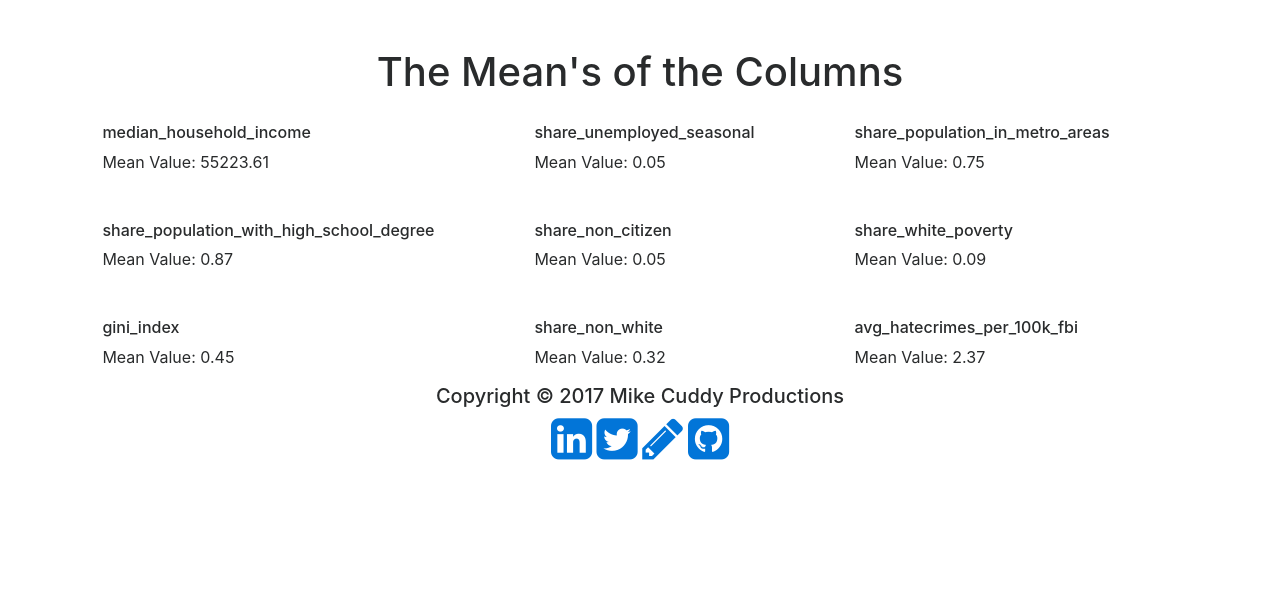
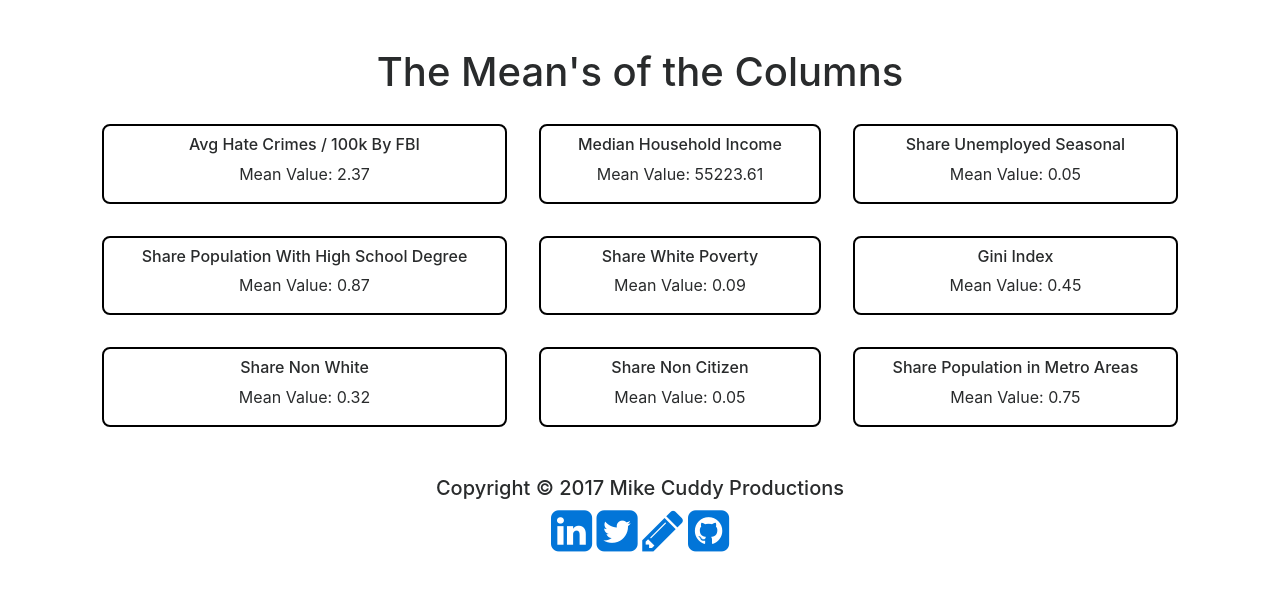
Before and after one commit to ravenusmc/hate_crimes, a Flask app: page /data in a window 1280 px wide. Shown: the part 56-647 px from the top of the page. Run offline with Flask 2, Linux system fonts and the light colour scheme; the visitor is signed in with stand-in values (Sample User, id 1); parts of the project's set-up code (start-up, migrations or seed data) failed here and were passed over; some libraries are stand-ins or nearby versions.

Commit message:
displaying mean data

```diff
--- a/data.py
+++ b/data.py
@@ -25,19 +25,27 @@ class Data():
         column_names = ['median_household_income', 'share_unemployed_seasonal','share_population_in_metro_areas',
         'share_population_with_high_school_degree','share_non_citizen','share_white_poverty','gini_index',
         'share_non_white', 'avg_hatecrimes_per_100k_fbi' ]
+        #To display nice names on the data.html page, I have this list with the strings formatted the
+        #way that I want.
+        fixed_column_names = ['Median Household Income', 'Share Unemployed Seasonal','Share Population in Metro Areas',
+        'Share Population With High School Degree','Share Non Citizen','Share White Poverty','Gini Index',
+        'Share Non White', 'Avg Hate Crimes / 100k By FBI' ]
+        #This is the dictionary that will hold all of the data
         mean_dict = {}
-        mean_list = []
-        number = ['one', 'two', 'three', 'four', 'five', 'six', 'seven', 'eight', 'nine']
-        for name in column_names:
+        #A count for the below while loop
+        count = 0
+        #This while loop will loop through the mean for each column and pair it up with the column
+        #name.
+        while count < len(column_names):
             # Here I am getting the mean for each column as I loop through it
-            data = self.data[name].mean()
-
+            data = self.data[column_names[count]].mean()
             # Formatting the values for only two decimal places
             data = format(data, '5.2f')
             # Placing the column name, the key and its corresponding value, into the dict.
-            mean_dict[name] = data
-            # mean_dict[num] = number
-            # mean_list.append(mean_dict[name] = data, mean_dict[number[count]] = number)
+            mean_dict[fixed_column_names[count]] = data
+            #Incrementing the count by one
+            count += 1
+        #Returning the dict.
         return mean_dict
 
     #This method will return a list of correlations. Since, I don't have everything planned out
--- a/static/css/data.css
+++ b/static/css/data.css
@@ -13,6 +13,7 @@ main {
   margin-top: 50px;
   margin-left: 8%;
   margin-right: 8%;
+  margin-bottom: 50px;
 }
 
 #section_one {
@@ -27,38 +28,48 @@ main {
   margin-top: 30px;
 }
 
-.box_one {
+.box {
+  padding-top: 10px;
+  border: 2px solid black;
+  display: flex;
+  flex-direction: column;
+  align-items: center;
+  justify-content: center;
+  border-radius: 8px;
+}
+
+.Hate {
   grid-area: one;
 }
 
-.box_two {
+.Median {
   grid-area: two;
 }
 
-.box_three {
+.Share {
   grid-area: three;
 }
 
-.box_four {
+.Population {
   grid-area: four;
 }
 
-.box_five {
+.White {
   grid-area: five;
 }
 
-.box_six {
+.Gini {
   grid-area: six;
 }
 
-.box_seven {
+.Non {
   grid-area: seven;
 }
 
-.box_eight {
+.Citizen {
   grid-area: eight;
 }
 
-.box_nine {
+.Metro {
   grid-area: nine;
 }
--- a/templates/data.html
+++ b/templates/data.html
@@ -11,7 +11,7 @@
   <section id='section_one'>
 
     {% for key, value in mean_dict.items() %}
-      <div class='box_{{ key }}'>
+      <div class='box {{ key }}'>
         <h6>{{ key }}</h6>
         <p>Mean Value: {{ value }}</p>
       </div>
```
